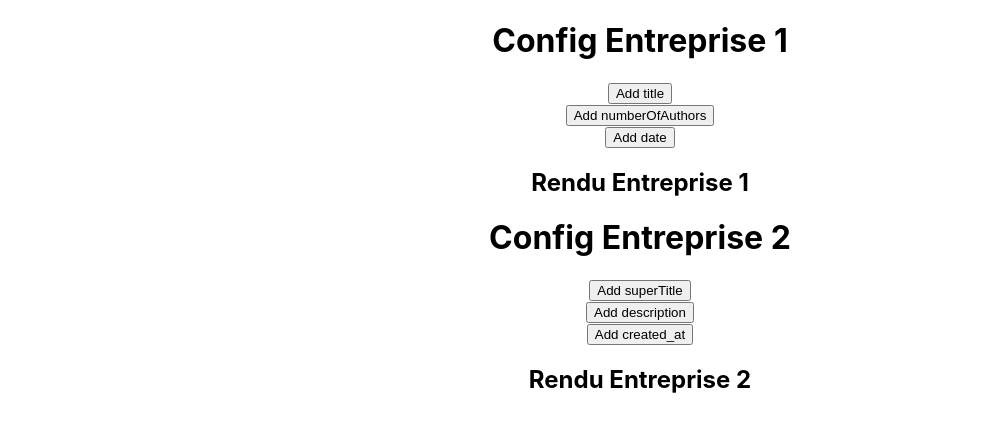
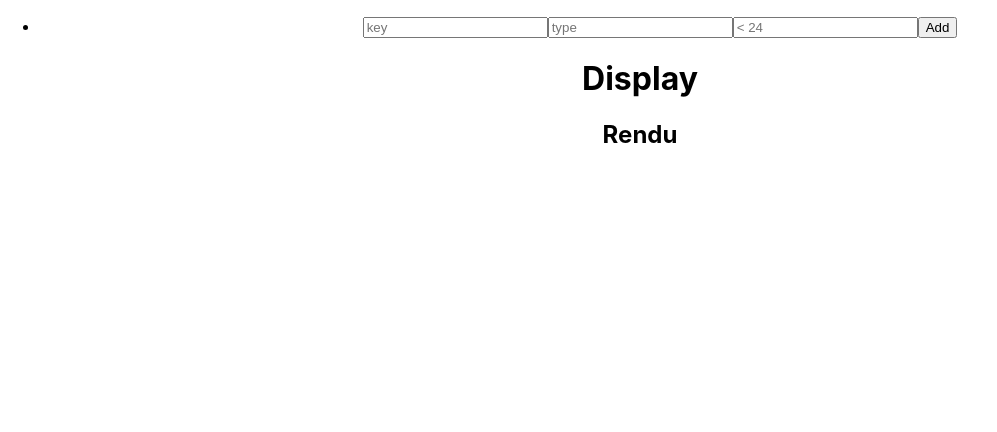
Before and after one commit to faroke/react-metaprogramming, a React (Create React App) app: page / in a window 1280 px wide. Shown: the top 432 px of the page, without its empty margins (0-997 px from the left). Built offline with nearby package versions, Linux system fonts and the light colour scheme.

Commit message:
Blabla oui la metaprog

```diff
--- a/src/App.js
+++ b/src/App.js
@@ -1,24 +1,16 @@
 import './App.css';
 import Display from "./Display";
+import {useState} from "react";
+import Create from "./Components/Create";
 
 function App() {
-  let demoObject1 = {
-    title: "My Title is amazing",
-    numberOfAuthors: 2,
-    date: new Date()
-  }
-  let demoObject2 = {
-    superTitle: "My Title is Super",
-    description: "WOW MY DESCRIPTION IS AWESOME",
-    created_at: new Date()
-  }
-  return (
-
-    <div className="App">
-        <Display myObject={demoObject1} partner="Entreprise 1"/>
-        <Display myObject={demoObject2} partner="Entreprise 2"/>
-    </div>
-  );
+    const [config, setConfig] = useState([])
+    return (
+        <div className="App">
+            <Create value={{config, setConfig}}/>
+            <Display value={config}/>
+        </div>
+    );
 }
 
 export default App;
--- /dev/null
+++ b/src/Components/Create.js
@@ -0,0 +1,39 @@
+function getFormValues(event) {
+    const data = new FormData(event.currentTarget);
+    return Object.fromEntries(data.entries());
+}
+function Create({value}) {
+    const {config, setConfig} = value;
+    const handleSubmit = (event) => {
+        event.preventDefault();
+        const values = getFormValues(event)
+        setConfig([...config, {key: values.key, type: values.type, condition: values.condition}])
+        console.log(config)
+    }
+    return (
+        <>
+            <ul>
+                {config.map((key, index) => {
+                    return <li key={index}>
+                        <form onSubmit={(event) => handleSubmit(event, index)}>
+                            <input type="text" name="key" value={key.key}/>
+                            <input type="text" name="type" value={key.type}/>
+                            <input type="text" name="condition" value={key.condition}/>
+                            <input type="submit" value="Add"/>
+                        </form>
+                    </li>
+                })}
+                <li>
+                    <form onSubmit={handleSubmit}>
+                        <input type="text" name="key" placeholder="key"/>
+                        <input type="text" name="type" placeholder="type"/>
+                        <input type="text" name="condition" placeholder="< 24"/>
+                        <input type="submit" value="Add"/>
+                    </form>
+                </li>
+            </ul>
+        </>
+    )
+}
+
+export default Create
--- a/src/Display.js
+++ b/src/Display.js
@@ -1,6 +1,6 @@
 import {useEffect, useState} from "react";
 
-function Display({myObject, partner}){
+function Display({value}){
     const [config, setConfig] = useState([])
 
     useEffect(() => {
@@ -10,23 +10,27 @@ function Display({myObject, partner}){
     return (
 
         <>
-            <h1>Config {partner}</h1>
-            {Object.keys(myObject).map((key, index) => {
+            <h1>Display</h1>
+            {value.map((key, index) => {
                 return <div key={index}>
-                    <button onClick={() => setConfig([...config, key])}>Add {key}</button>
+                    <button onClick={() => setConfig([...config, key])}>Add {key.key}</button>
                 </div>
             })}
             <p>
                 {config.map((key) => {
-                    return key + ', '
+                    return key.key + ', '
                 })}
             </p>
 
-            <h2>Rendu {partner}</h2>
+            <h2>Rendu</h2>
             {config.map((key, index) => {
                 return <div key={index}>
-                    <label>{key} : </label>
-                    <input placeholder={myObject[key]}/>
+                    <input placeholder={key.key} onChange={(e) => {
+                        if(eval(e.target.value + key.condition))
+                            console.log('VALIDE');
+                        else
+                            console.log('INVALIDE');
+                    }}/>
                 </div>
             })
             }
```
